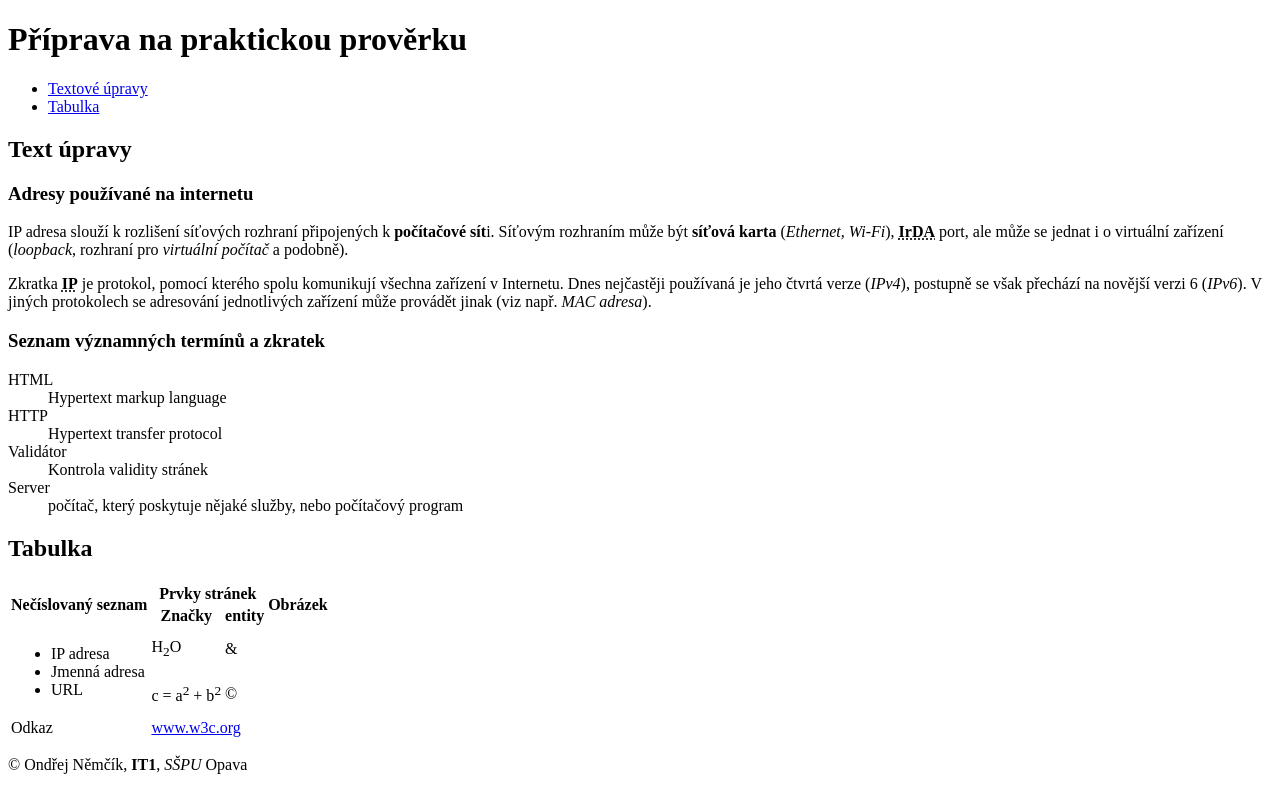
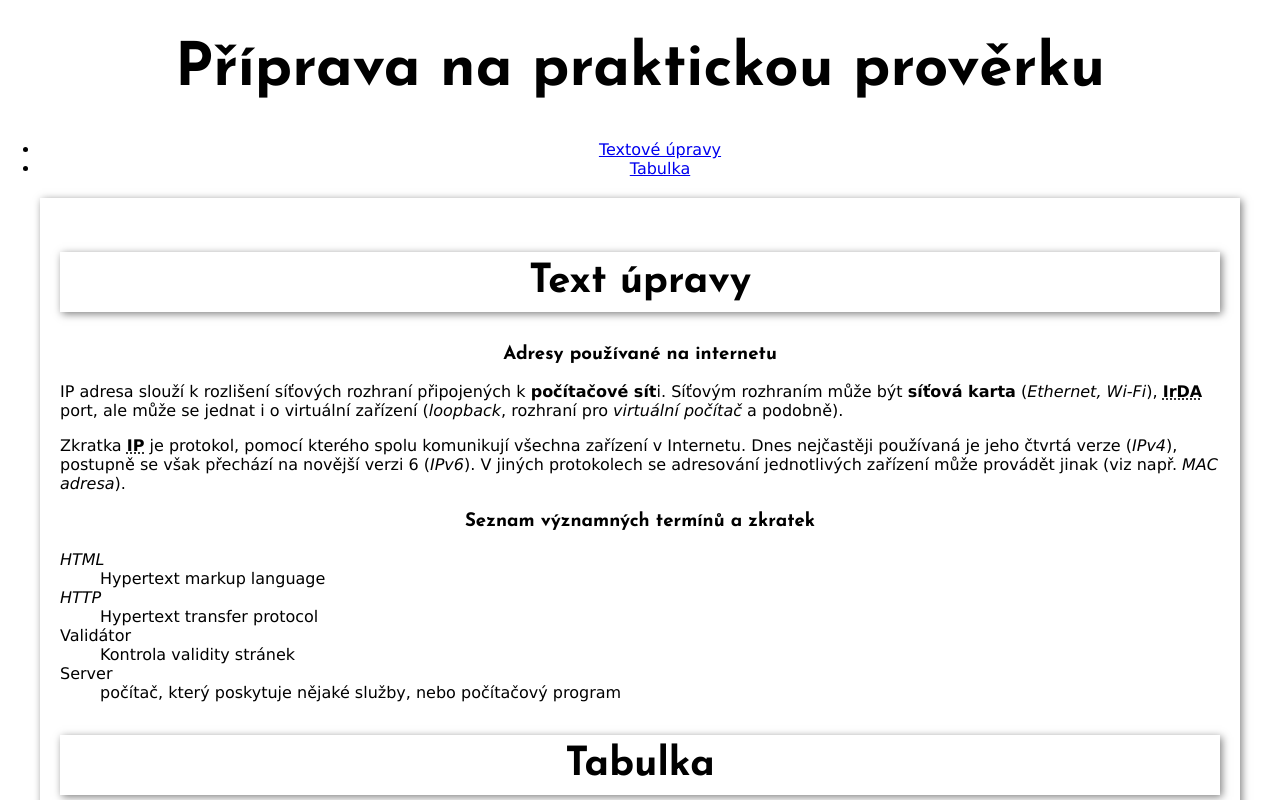
Before and after one commit to Endru88/html-projekt, a plain HTML site: page index.html in a window 1280 px wide. Shown: the top 800 px of the page. Drawn offline with Linux system fonts and the light colour scheme; a web font is replaced by a local one.

Commit message:
02 - ccs

```diff
--- /dev/null
+++ b/css/style.css
@@ -0,0 +1,45 @@
+@import url('https://fonts.googleapis.com/css2?family=Bakbak+One&family=Josefin+Sans:ital,wght@0,200;0,300;0,400;0,500;0,600;0,700;1,200;1,300;1,400;1,500;1,600&display=swap');
+h1,h2,h3{
+    font-family: 'Josefin Sans', sans-serif;
+    text-align: center;
+}
+main{
+    width:1160px;
+    margin:20px auto;
+    padding:20px;
+    background-color: rgba(255, 255, 255, 0.445);
+    box-shadow: 2px 2px 8px rgba(0, 0, 0, 0.5);
+}
+h1{
+    color:rgb(0, 0, 0);
+    text-align: center;
+    font-size: 60px;
+}
+h1{
+    color:rgb(0, 0, 0);
+    text-align: center;
+    font-size: 60px;
+}
+h2{
+text-align: center;
+font-size: 40px;
+padding: 10px;
+box-shadow: 2px 2px 8px rgba(0, 0, 0, 0.5);
+}
+body {
+    min-height: 100%;
+    position: relative;
+    padding-bottom: 3rem;
+    margin: 0;
+    padding: 0;
+    text-align: left;
+    width: 100%;
+    font-family: 'Lucida Sans', 'Lucida Sans Regular', 'Lucida Grande', 'Lucida Sans Unicode', Geneva, Verdana, sans-serif;
+}
+footer{
+    padding: 1px;
+  box-shadow: 2px 2px 8px rgba(0, 0, 0, 0.5);
+  }
+  .center{
+      text-align: center;
+  }
--- a/index.html
+++ b/index.html
@@ -6,14 +6,15 @@
     <meta http-equiv="X-UA-Compatible" content="IE=edge">
     <meta name="viewport" content="width=device-width, initial-scale=1.0">
     <title>Document</title>
+    <link rel="stylesheet" href="css/style.css">
 </head>
 
 <body>
     <header>
         <h1>Příprava na praktickou prověrku</h1>
         <ul>
-            <li><a href="#textove-upravy">Textové úpravy</a></li>
-            <li><a href="#tabulka">Tabulka</a></li>
+            <li class="center"><a href="#textove-upravy">Textové úpravy</a></li>
+            <li class="center"><a href="#tabulka">Tabulka</a></li>
         </ul>
     </header>
     <main>
@@ -36,9 +37,9 @@
 
             <h3>Seznam významných termínů a zkratek</h3>
             <dl>
-                <dt>HTML</dt>
+                <dt><i>HTML</i></dt>
                 <dd>Hypertext markup language </dd>
-                <dt>HTTP</dt>
+                <dt><i>HTTP</i></dt>
                 <dd>Hypertext transfer protocol </dd>
                 <dt>Validátor</dt>
                 <dd>Kontrola validity stránek </dd>
@@ -83,7 +84,7 @@
                 <tfoot>
                     <tr>
                         <td>Odkaz</td>
-                        <td class="right" colspan="3"><a href="https://www.w3schools.com/">www.w3c.org</a></td>
+                        <td colspan="3"><a href="https://www.w3schools.com/">www.w3c.org</a></td>
                     </tr>
                 </tfoot>
             </table>
```
Also changed, not shown: css/css.css (deleted).
